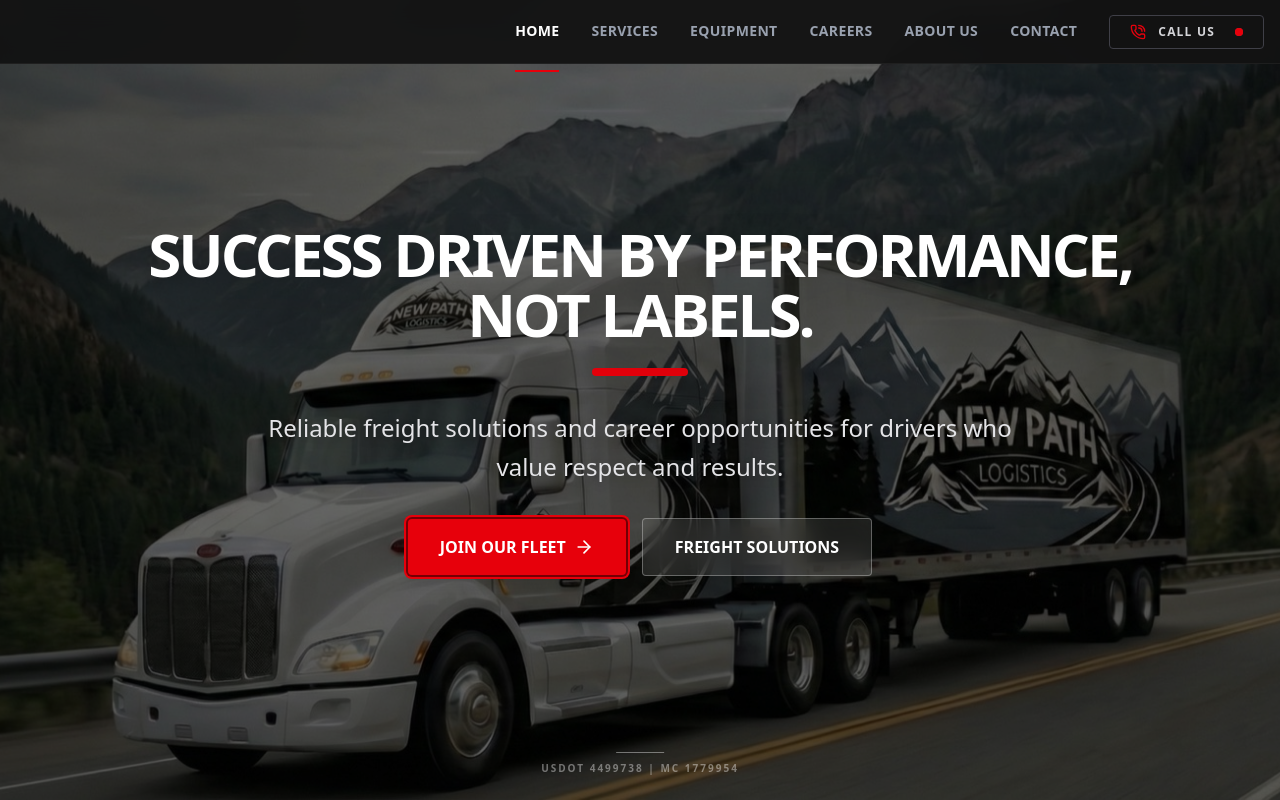
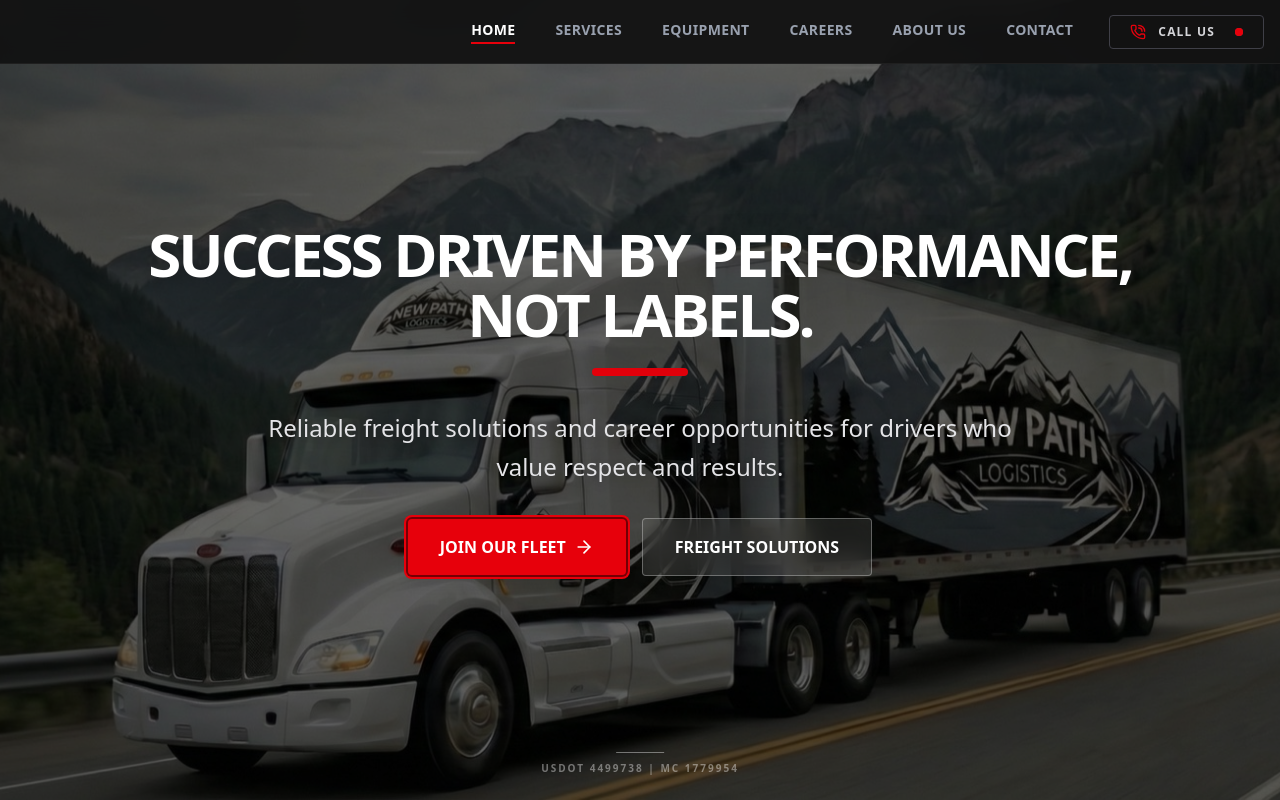
Before and after one commit to saskij/NewPathLogistics, a Next.js app: page / in a window 1280 px wide. Shown: the top 800 px of the page. Built offline with nearby package versions, Linux system fonts and the light colour scheme.

Commit message:
Refine desktop menu styling: move underline closer to text

```diff
--- a/src/components/layout/Header.tsx
+++ b/src/components/layout/Header.tsx
@@ -80,17 +80,21 @@ export default function Header() {
                             <li className="h-full flex items-center">
                                 <Link
                                     href="/"
-                                    className={`relative h-full flex items-center border-b-2 transition-all duration-300 ${pathname === '/' ? 'text-white border-red-600' : 'text-gray-400 border-transparent hover:text-white hover:border-red-600/50'}`}
+                                    className={`relative h-full flex items-center px-1 group/link transition-colors duration-300 ${pathname === '/' ? 'text-white' : 'text-gray-400 hover:text-white'}`}
                                 >
+                                    <span className={`border-b-2 pb-0.5 transition-all duration-300 ${pathname === '/' ? 'border-red-600' : 'border-transparent group-hover/link:border-red-600/50'}`}>
                                         Home
+                                    </span>
                                 </Link>
                             </li>
                             <li className="relative group h-full flex items-center">
                                 <Link
                                     href="/services"
-                                    className={`relative h-full flex items-center border-b-2 transition-all duration-300 ${pathname.startsWith('/services') ? 'text-white border-red-600' : 'text-gray-400 border-transparent hover:text-white hover:border-red-600/50'}`}
+                                    className={`relative h-full flex items-center px-1 group/link transition-colors duration-300 ${pathname.startsWith('/services') ? 'text-white' : 'text-gray-400 hover:text-white'}`}
                                 >
+                                    <span className={`border-b-2 pb-0.5 transition-all duration-300 ${pathname.startsWith('/services') ? 'border-red-600' : 'border-transparent group-hover/link:border-red-600/50'}`}>
                                         Services
+                                    </span>
                                 </Link>
                                 {/* Dropdown Menu */}
                                 <div className="absolute left-0 top-full w-64 bg-[#121212] border border-white/10 rounded-b-sm shadow-xl opacity-0 invisible group-hover:opacity-100 group-hover:visible transition-all duration-300 transform group-hover:translate-y-0 translate-y-2">
@@ -111,33 +115,41 @@ export default function Header() {
                             <li className="h-full flex items-center">
                                 <Link
                                     href="/equipment"
-                                    className={`relative h-full flex items-center border-b-2 transition-all duration-300 ${pathname === '/equipment' ? 'text-white border-red-600' : 'text-gray-400 border-transparent hover:text-white hover:border-red-600/50'}`}
+                                    className={`relative h-full flex items-center px-1 group/link transition-colors duration-300 ${pathname === '/equipment' ? 'text-white' : 'text-gray-400 hover:text-white'}`}
                                 >
+                                    <span className={`border-b-2 pb-0.5 transition-all duration-300 ${pathname === '/equipment' ? 'border-red-600' : 'border-transparent group-hover/link:border-red-600/50'}`}>
                                         Equipment
+                                    </span>
                                 </Link>
                             </li>
                             <li className="h-full flex items-center">
                                 <Link
                                     href="/careers"
-                                    className={`relative h-full flex items-center border-b-2 transition-all duration-300 ${pathname === '/careers' ? 'text-white border-red-600' : 'text-gray-400 border-transparent hover:text-white hover:border-red-600/50'}`}
+                                    className={`relative h-full flex items-center px-1 group/link transition-colors duration-300 ${pathname === '/careers' ? 'text-white' : 'text-gray-400 hover:text-white'}`}
                                 >
+                                    <span className={`border-b-2 pb-0.5 transition-all duration-300 ${pathname === '/careers' ? 'border-red-600' : 'border-transparent group-hover/link:border-red-600/50'}`}>
                                         Careers
+                                    </span>
                                 </Link>
                             </li>
                             <li className="h-full flex items-center">
                                 <Link
                                     href="/about"
-                                    className={`relative h-full flex items-center border-b-2 transition-all duration-300 ${pathname === '/about' ? 'text-white border-red-600' : 'text-gray-400 border-transparent hover:text-white hover:border-red-600/50'}`}
+                                    className={`relative h-full flex items-center px-1 group/link transition-colors duration-300 ${pathname === '/about' ? 'text-white' : 'text-gray-400 hover:text-white'}`}
                                 >
+                                    <span className={`border-b-2 pb-0.5 transition-all duration-300 ${pathname === '/about' ? 'border-red-600' : 'border-transparent group-hover/link:border-red-600/50'}`}>
                                         About Us
+                                    </span>
                                 </Link>
                             </li>
                             <li className="h-full flex items-center">
                                 <Link
                                     href="/contact"
-                                    className={`relative h-full flex items-center border-b-2 transition-all duration-300 ${pathname === '/contact' ? 'text-white border-red-600' : 'text-gray-400 border-transparent hover:text-white hover:border-red-600/50'}`}
+                                    className={`relative h-full flex items-center px-1 group/link transition-colors duration-300 ${pathname === '/contact' ? 'text-white' : 'text-gray-400 hover:text-white'}`}
                                 >
+                                    <span className={`border-b-2 pb-0.5 transition-all duration-300 ${pathname === '/contact' ? 'border-red-600' : 'border-transparent group-hover/link:border-red-600/50'}`}>
                                         Contact
+                                    </span>
                                 </Link>
                             </li>
                         </ul>
```
Lines whose indentation alone changed are shown as unchanged.
